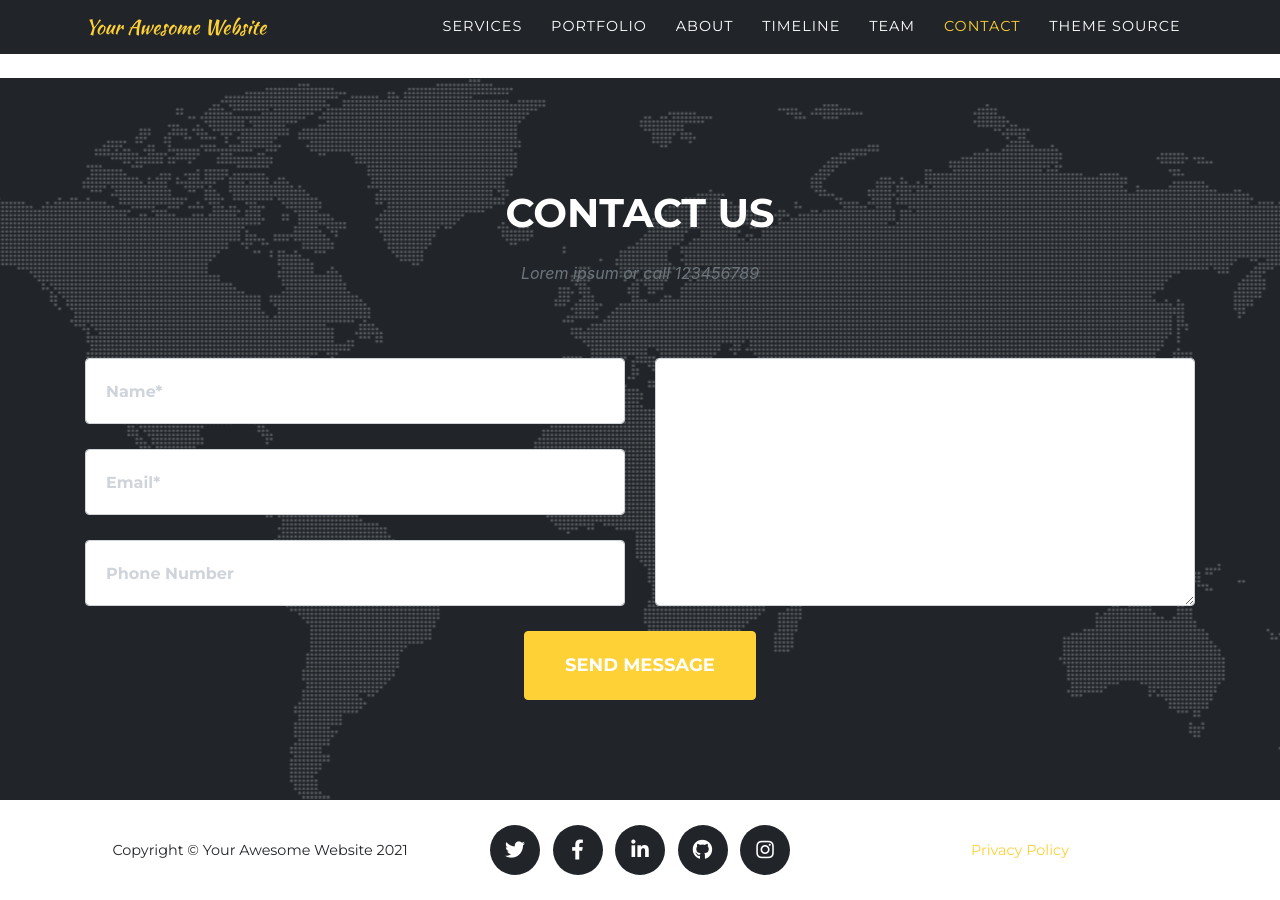
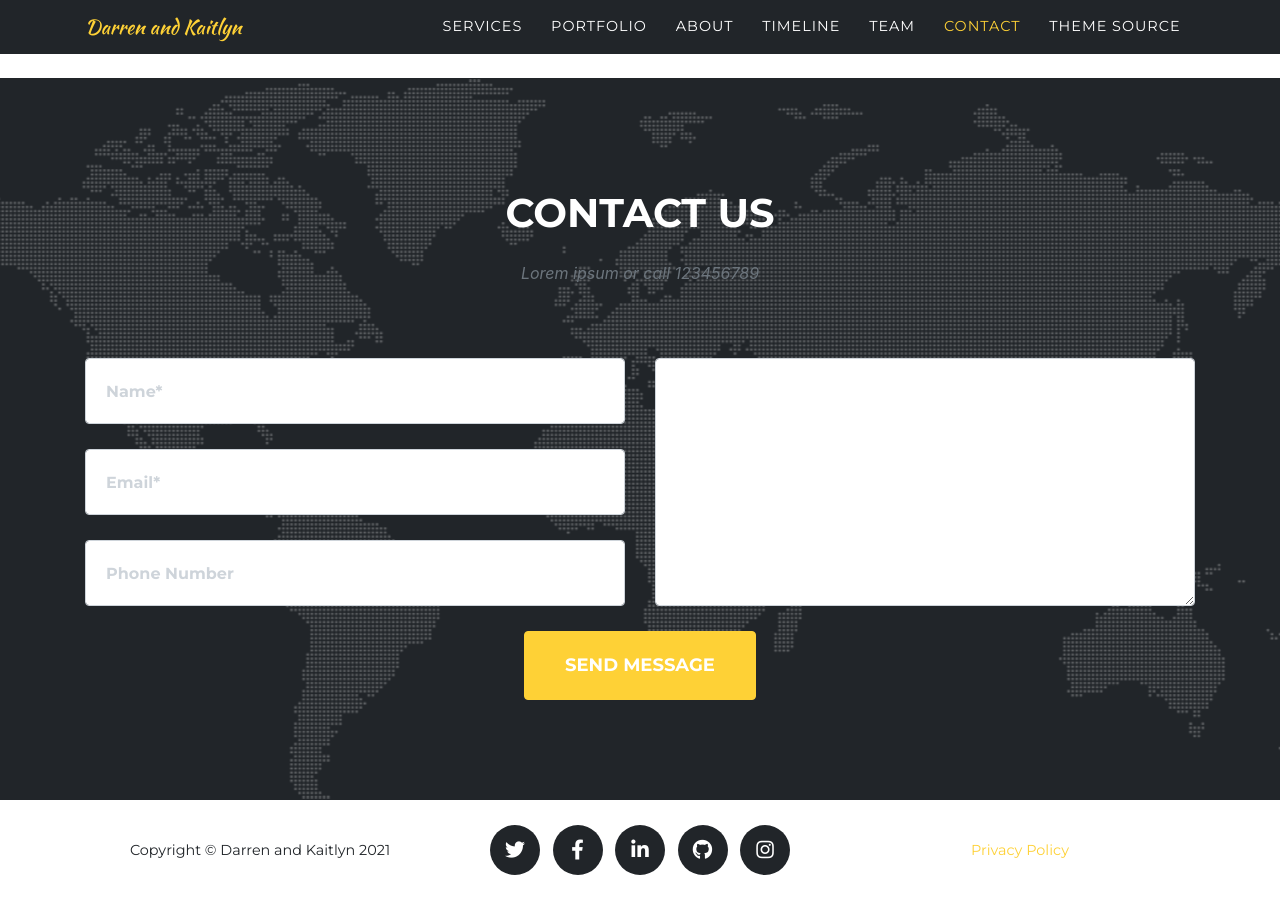
Before and after one commit to darrenfishell/big-party-old, a Jekyll site: the page built from index.md, in a window 1280 px wide and 900 px high, scrolled down 5690 px. Built offline with Jekyll 4.4.1, drawn with Linux system fonts in a browser that asks for light colours; some web fonts are replaced.

Commit message:
Update Gemfile
Update Gemfile with theme

```diff
--- a/Gemfile
+++ b/Gemfile
@@ -5,3 +5,5 @@ gemspec
 # Delete the following lines if not on Windows:
 # Performance-booster for watching directories on Windows
 gem "wdm", ">= 0.1.0" if Gem.win_platform?
+
+gem "jekyll-agency"
--- a/_config.yml
+++ b/_config.yml
@@ -13,13 +13,13 @@
 
 theme: jekyll-agency
 
-url    : "" # the base hostname & protocol for your site, e.g. http://example.com
+url    : "http://www.darrenandkaitlyn.com" # the base hostname & protocol for your site, e.g. http://example.com
 baseurl: "" # the subpath of your site, e.g. /blog
 
-title      : Your Awesome Website
-email      : your-email@example.com #this is also the email contact forms will go to
+title      : Darren and Kaitlyn
+email      : darren.fishell@gmail.com #this is also the email contact forms will go to
 description: "Site description"
-author     : Your Name
+author     : Darren and Kaitlyn
 # logo:     #optional, defaults to site title
   # path: assets\img\clients\creative-market.jpg
   # height: 60 #height in px, defaults to 52px
```
